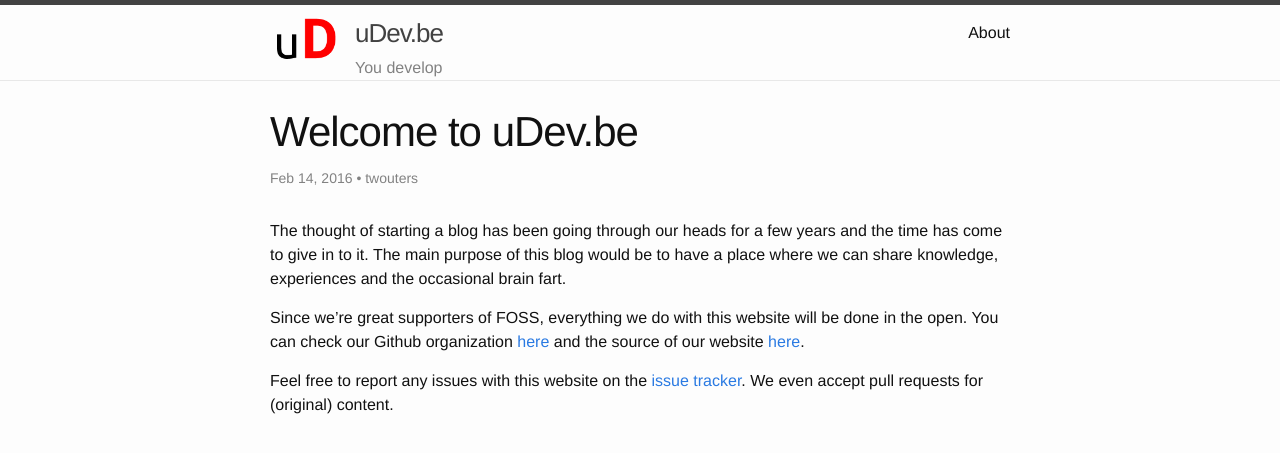
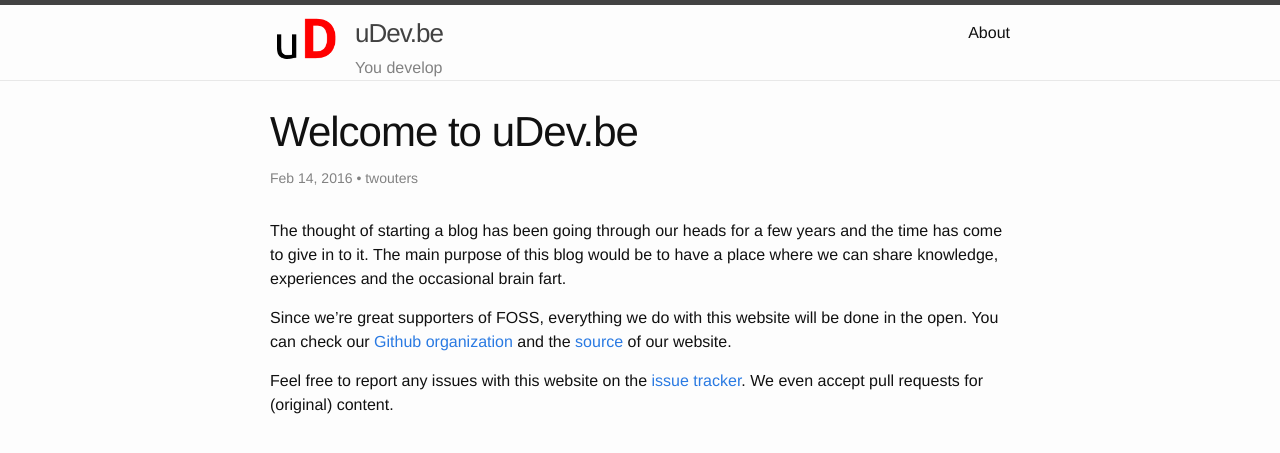
Before and after one commit to udevbe/udev.be, a Jekyll site: the page built from _posts/2016-02-15-welcome-to-uDev.be.markdown, in a window 1280 px wide, cut to the strip 0-473 px from the top of the page. Shown: the top 453 px of the strip. Built offline with Jekyll 4.4.1, drawn with Linux system fonts in a browser that asks for light colours.

```diff
--- a/_posts/2016-02-15-welcome-to-uDev.be.markdown
+++ b/_posts/2016-02-15-welcome-to-uDev.be.markdown
@@ -12,9 +12,11 @@ knowledge, experiences and the occasional brain fart.
 
 Since we're great supporters of FOSS, everything we do with this website will be
 done in the open.
-You can check our Github organization [here](https://github.com/udevbe) and the
-source of our website [here](https://github.com/udevbe/udevbe.github.io).
+You can check our [Github organization][1] and the [source][2] of our website.
 
-Feel free to report any issues with this website on the
-[issue tracker](https://github.com/udevbe/udevbe.github.io). We even accept pull
-requests for (original) content.
+Feel free to report any issues with this website on the [issue tracker][3]. We
+even accept pull requests for (original) content.
+
+[1]: https://github.com/udevbe
+[2]: https://github.com/udevbe/udevbe.github.io
+[3]: https://github.com/udevbe/udevbe.github.io/issues
```
